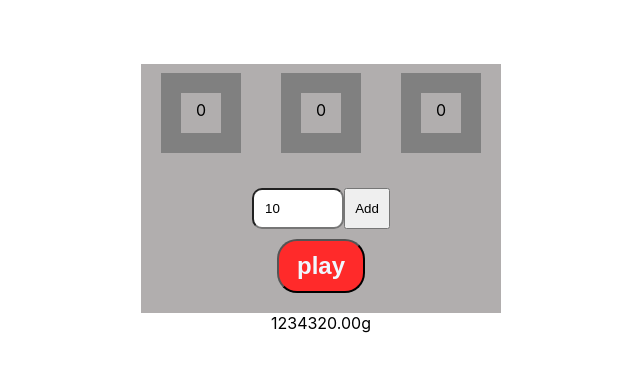
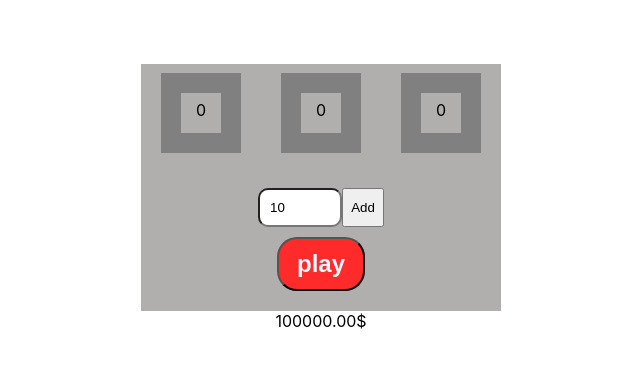
Before and after one commit to Dmitry13536/Slots-machine, a React (Create React App) app: page / in a window 1280 px wide. Shown: the top 372 px of the page, without its empty margins (319-959 px from the left). Built offline with nearby package versions, Linux system fonts and the light colour scheme.

Commit message:
Some fixes

```diff
--- a/src/Context.js
+++ b/src/Context.js
@@ -14,7 +14,7 @@ export const useGame = () => {
 }
 
 export const GameProvider = ({children}) => {
-    const [gold, setGold] = useState(1234340);
+    const [gold, setGold] = useState(100000);
     const [bet, setBet] = useState(10);
 
     const NewCount = (value) => {
--- a/src/components/Count.jsx
+++ b/src/components/Count.jsx
@@ -6,7 +6,7 @@ const Count = () => {
 
     return(
         <div className="count">
-            <p>{gold.toFixed(2)}g</p>
+            <p>{gold.toFixed(2)}$</p>
         </div>
     )
 }
--- a/src/components/Roulet.jsx
+++ b/src/components/Roulet.jsx
@@ -1,4 +1,4 @@
-import React, {useEffect, useState} from "react";
+import React, {useState} from "react";
 import Tablet from "./Tablet";
 import { useAlert, useGame } from "../Context";
 import Bet from "./bet";
@@ -62,16 +62,14 @@ function Roulet(){
         setIsAnimating(true);
         setTimeout(() =>{setIsAnimating(false)}, 500);
         setTimeout(() =>{play(1,23)}, 500);
+        giveWin();
     }
 
-    const giveWin = ()=>{
-        let win = valuePool[random]*valuePool[random1]*valuePool[random2]*bet;
-        console.log(valuePool[random], valuePool[random1], valuePool[random2], bet, win);
+    const giveWin = () => {
+        let win = valuePool[newNum] * valuePool[newNum1] * valuePool[newNum2] * bet;
+        console.log(valuePool[newNum], valuePool[newNum1], valuePool[newNum2], bet, win);
         NewCount(win);
-    }
-
-    useEffect(giveWin, [random,random1,random2])
-
+    };
 
 
     return(
```
